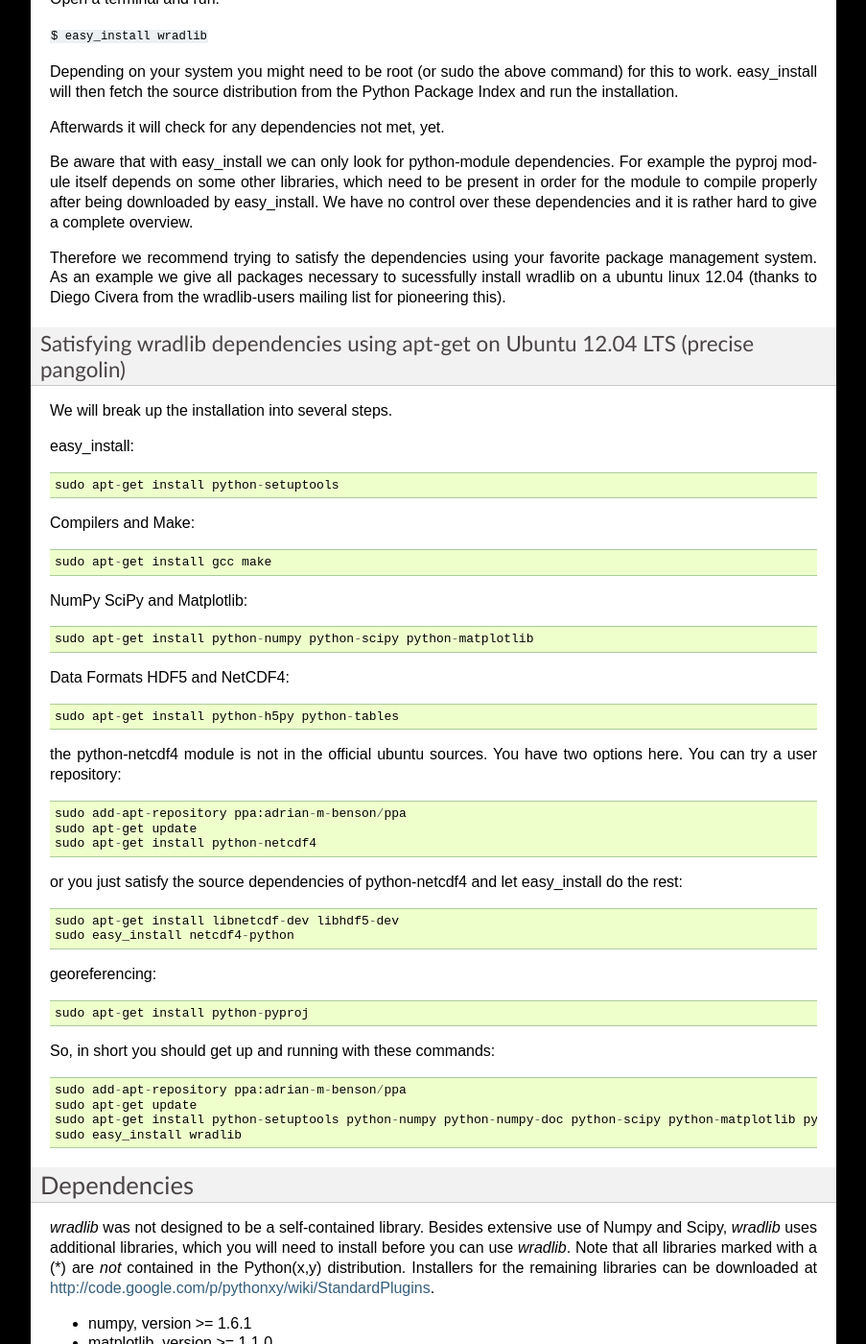
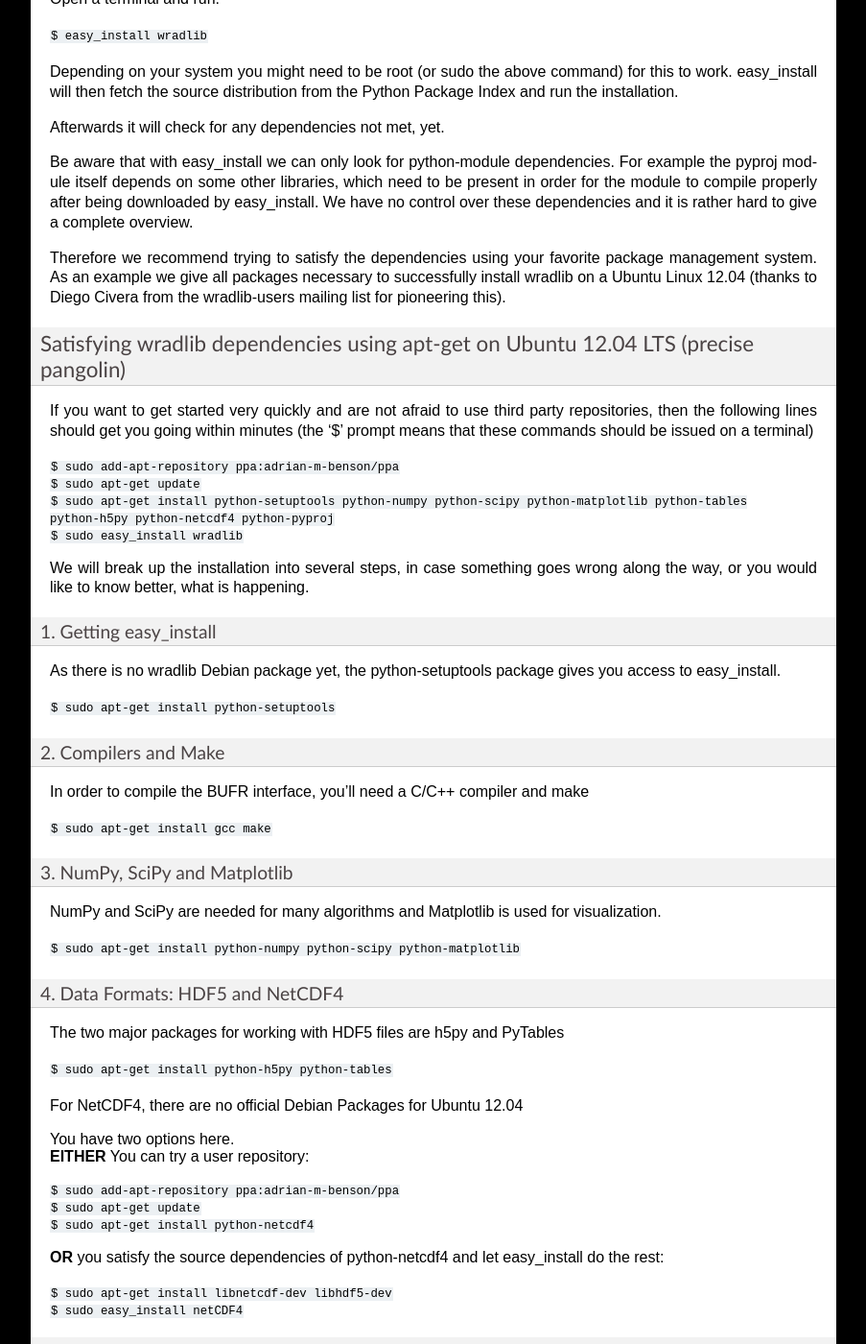
Before and after one commit to wradlib/wradlib-docs, a Sphinx documentation site: the page built from source/gettingstarted.rst, in a window 1280 px wide and 1400 px high, scrolled down 1392 px. Shown: the whole window at 96% size, without its empty margins (198-1101 px from the left). Built offline with Sphinx 7.4.7, drawn with Linux system fonts in a browser that asks for light colours; formulas are drawn with MathJax 3; some of the changed text lies outside the part shown.

Commit message:
DOC: reworked the linux installation part.

```diff
--- a/source/gettingstarted.rst
+++ b/source/gettingstarted.rst
@@ -46,7 +46,7 @@ Installation under Linux
 Installing Manually
 ^^^^^^^^^^^^^^^^^^^^
 
-This way no dependency checking is done and you need to make sure that all dependencies (see below) are met, yourself.
+This way no dependency checking is done and you need to make sure yourself that all dependencies (see below) are met.
 
 `Download the source <http://bitbucket.org/wradlib/wradlib/get/default.zip>`_, unpack, go to the directory, where you unpacked the files and run:
 
@@ -70,54 +70,78 @@ Be aware that with easy_install we can only look for python-module dependencies.
 For example the pyproj module itself depends on some other libraries, which need to be present in order for the module to compile properly after being downloaded by easy_install. We have no control over these dependencies and it is rather hard to give a complete overview.
 
 Therefore we recommend trying to satisfy the dependencies using your favorite package management system.
-As an example we give all packages necessary to sucessfully install wradlib on a ubuntu linux 12.04 (thanks to Diego Civera from the wradlib-users mailing list for pioneering this).
+As an example we give all packages necessary to successfully install wradlib on a Ubuntu Linux 12.04 (thanks to Diego Civera from the wradlib-users mailing list for pioneering this).
 
 Satisfying wradlib dependencies using apt-get on Ubuntu 12.04 LTS (precise pangolin)
 ^^^^^^^^^^^^^^^^^^^^^^^^^^^^^^^^^^^^^^^^^^^^^^^^^^^^^^^^^^^^^^^^^^^^^^^^^^^^^^^^^^^^
 
-We will break up the installation into several steps.
+If you want to get started very quickly and are not afraid to use third party repositories, then the following lines should get you going within minutes (the '$' prompt means that these commands should be issued on a terminal)
 
-easy_install::
-
-    sudo apt-get install python-setuptools
-
-Compilers and Make::
-
-    sudo apt-get install gcc make
-
-NumPy SciPy and Matplotlib::
-
-    sudo apt-get install python-numpy python-scipy python-matplotlib
-
-Data Formats HDF5 and NetCDF4::
-
-    sudo apt-get install python-h5py python-tables
-
-the python-netcdf4 module is not in the official ubuntu sources.
-You have two options here.
-You can try a user repository::
-
-    sudo add-apt-repository ppa:adrian-m-benson/ppa
-    sudo apt-get update
-    sudo apt-get install python-netcdf4
-
-or you just satisfy the source dependencies of python-netcdf4 and let easy_install do the rest::
-
-    sudo apt-get install libnetcdf-dev libhdf5-dev
-    sudo easy_install netcdf4-python
-
-georeferencing::
-
-    sudo apt-get install python-pyproj
-
-So, in short you should get up and running with these commands::
-
-    sudo add-apt-repository ppa:adrian-m-benson/ppa
-    sudo apt-get update
-    sudo apt-get install python-setuptools python-numpy python-numpy-doc python-scipy python-matplotlib python-tables python-h5py python-netcdf4 python-pyproj
-    sudo easy_install wradlib
+| ``$ sudo add-apt-repository ppa:adrian-m-benson/ppa``
+| ``$ sudo apt-get update``
+| ``$ sudo apt-get install python-setuptools python-numpy python-scipy python-matplotlib python-tables python-h5py python-netcdf4 python-pyproj``
+| ``$ sudo easy_install wradlib``
 
 
+We will break up the installation into several steps, in case something goes wrong along the way, or you would like to know better, what is happening.
+
+1. Getting easy_install
+"""""""""""""""""""""""
+As there is no wradlib Debian package yet, the python-setuptools package gives you access to easy_install.
+
+``$ sudo apt-get install python-setuptools``
+
+2. Compilers and Make
+"""""""""""""""""""""
+In order to compile the BUFR interface, you'll need a C/C++ compiler and make
+
+``$ sudo apt-get install gcc make``
+
+3. NumPy, SciPy and Matplotlib
+""""""""""""""""""""""""""""""
+NumPy and SciPy are needed for many algorithms and Matplotlib is used for visualization.
+
+``$ sudo apt-get install python-numpy python-scipy python-matplotlib``
+
+4. Data Formats: HDF5 and NetCDF4
+"""""""""""""""""""""""""""""""""
+The two major packages for working with HDF5 files are h5py and PyTables
+
+``$ sudo apt-get install python-h5py python-tables``
+
+For NetCDF4, there are no official Debian Packages for Ubuntu 12.04
+
+| You have two options here.
+| **EITHER** You can try a user repository:
+
+| ``$ sudo add-apt-repository ppa:adrian-m-benson/ppa``
+| ``$ sudo apt-get update``
+| ``$ sudo apt-get install python-netcdf4``
+
+**OR** you satisfy the source dependencies of python-netcdf4 and let easy_install do the rest:
+
+| ``$ sudo apt-get install libnetcdf-dev libhdf5-dev``
+| ``$ sudo easy_install netCDF4``
+
+5. georeferencing
+"""""""""""""""""
+Projections, which are the main part of georeferencing are handled by the pyproj package
+
+``$ sudo apt-get install python-pyproj``
+
+6. wradlib
+""""""""""
+Finally you can install wradlib.
+
+``$ sudo easy_install wradlib``
+
+This will install wradlib and all missing dependencies.
+
+**Gotchas under Linux**
+
+As of Ubuntu 12.04 numpydoc, which is needed to build the source documentation of wradlib also does not have a Debian package. This will change in more current versions. As numpydoc seems to be purely written in python, easy_install should be able to install it without problems. However, numpydoc is not needed in order to use wradlib.
+
+.. _ref-dependencies:
 
 Dependencies
 ------------
```
Also changed, not shown: other parts of source/gettingstarted.rst (+1 -1 lines).
